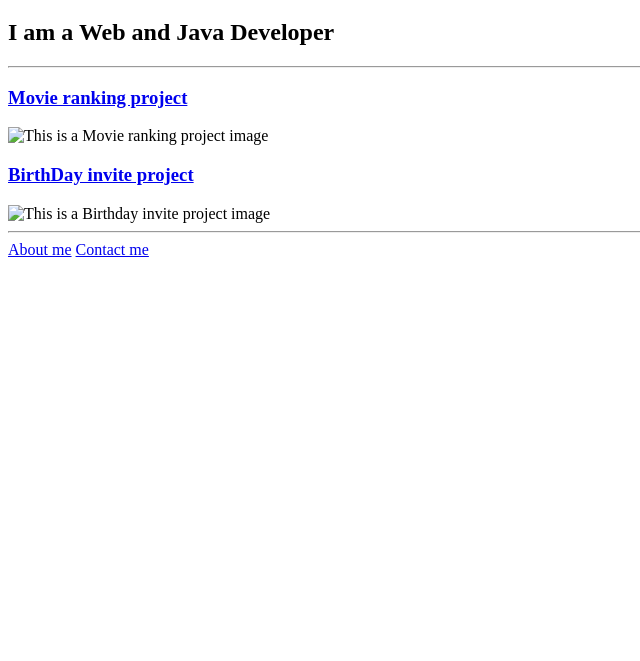
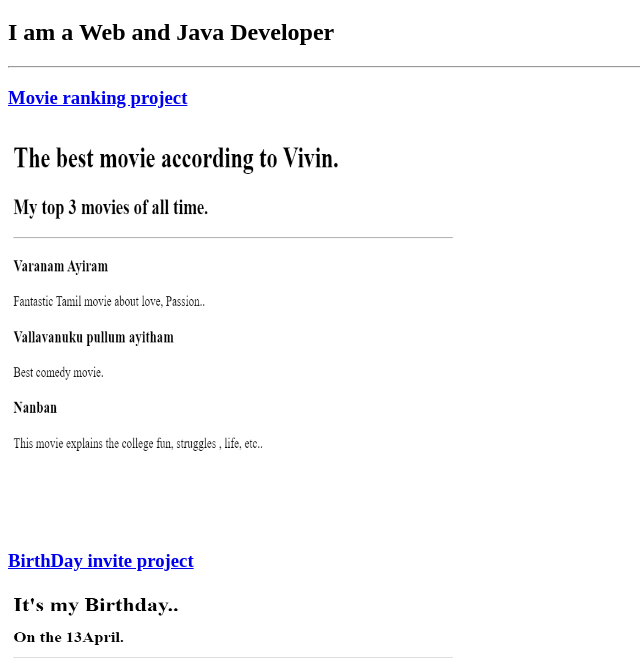
Before and after one commit to Vivin2005/my-potfolio, a plain HTML site: page index.html in a window 1280 px wide. Shown: the part 61-722 px from the top of the page, without its empty margins (0-640 px from the left). Drawn offline with Linux system fonts and the light colour scheme.

Commit message:
Update index.html

```diff
--- a/index.html
+++ b/index.html
@@ -26,10 +26,10 @@ https://developer.mozilla.org/en-US/docs/Web/HTML/Element/img#attr-height -->
     <h2>I am a Web and Java Developer</h2>
     <hr>
     <h3><a href="./public/movie-ranking.html">Movie ranking project</a></h3>
-    <img src="../4.3 HTML Porfolio Project/assets/images/MovieProject.png" alt="This is a Movie ranking project image" width="450" height="400">
+    <img src="./assets/images/MovieProject.png" alt="This is a Movie ranking project image" width="450" height="400">
 
     <h3><a href="./public/birthday-invite.html">BirthDay invite project</a></h3>
-    <img src="../4.3 HTML Porfolio Project/assets/images/BirthdayProject.png" alt="This is a Birthday invite project image" width="450" height="400">
+    <img src="./assets/images/BirthdayProject.png" alt="This is a Birthday invite project image" width="450" height="400">
     <hr>
     <a href="./public/about.html">About me</a>
     <a href="./public/contact.html">Contact me</a>
```
